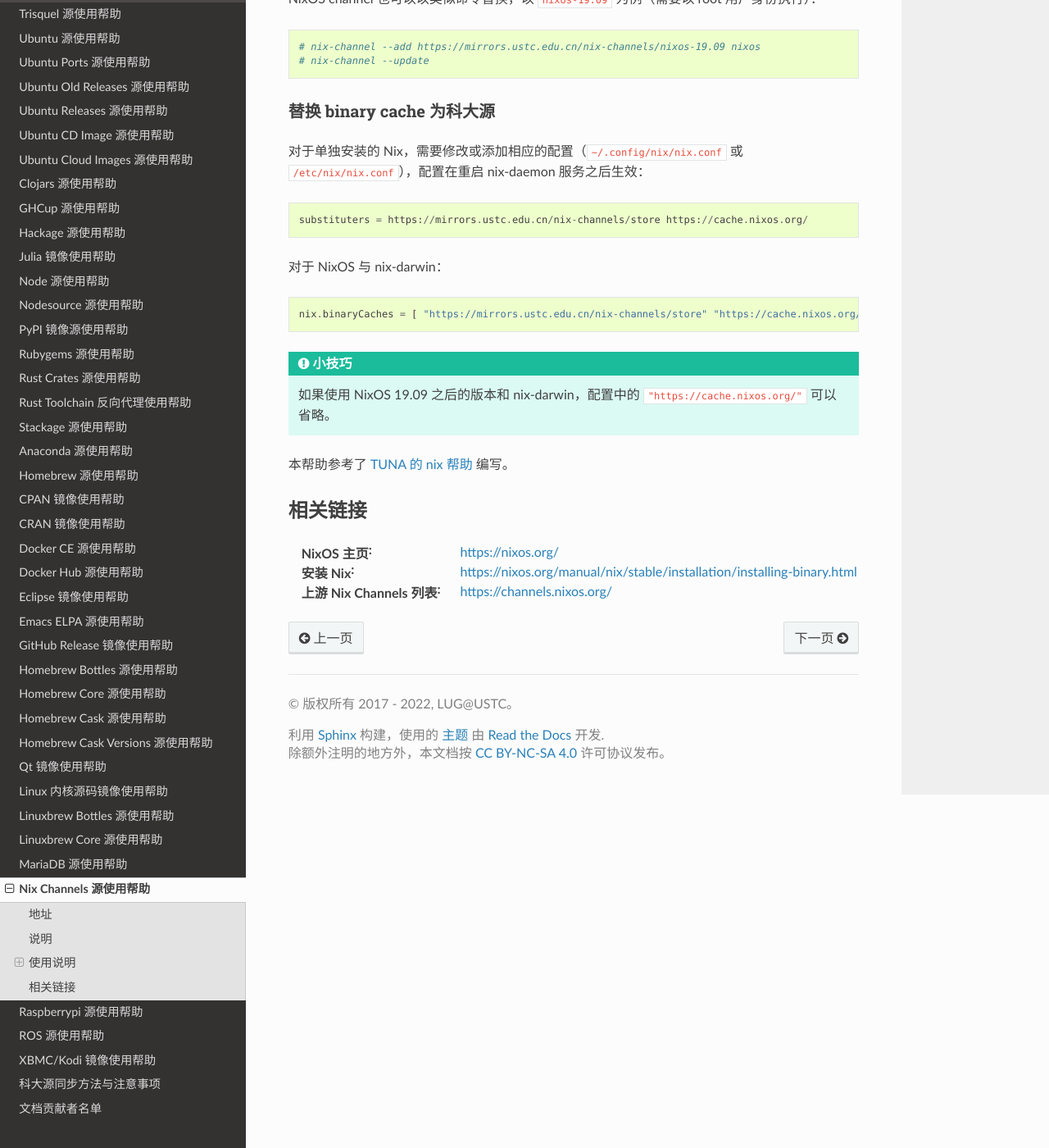
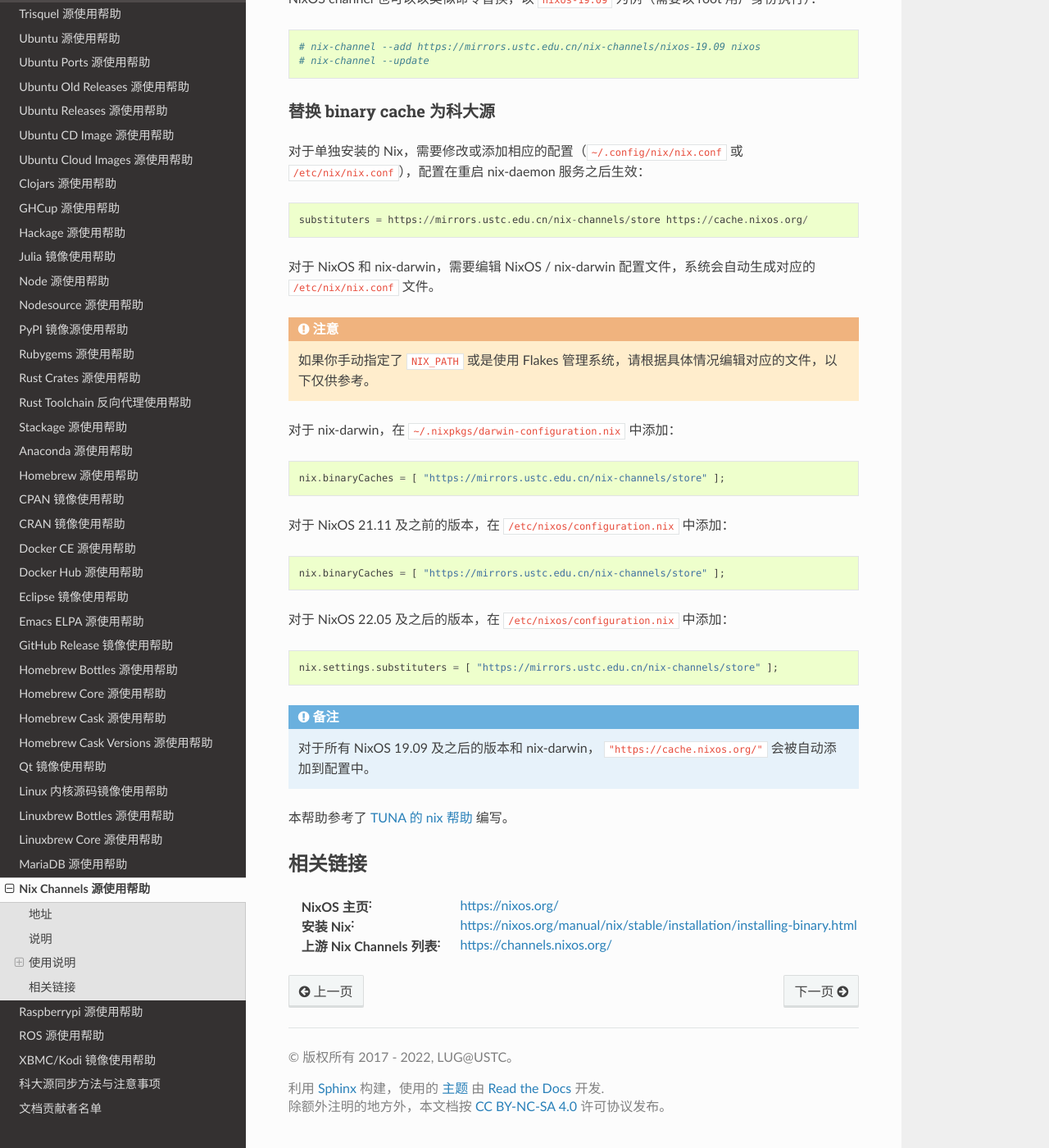
Before and after one commit to ustclug/mirrorhelp, a Sphinx documentation site: the page built from source/nix-channels.rst, in a window 1280 px wide and 1400 px high, scrolled down 663 px. Shown: the whole window at 82% size. Built offline with Sphinx 7.4.7 and the Read the Docs theme 2.0.0, drawn with Linux system fonts in a browser that asks for light colours; pages that are not in the unit, such as notebooks, are missing from menus.

Commit message:
nix-channels: add instructions for NixOS 22.05 (#204)
* nix-channels: add instructions for NixOS 22.05

* nix-channels: mention configuration.nix

```diff
--- a/source/nix-channels.rst
+++ b/source/nix-channels.rst
@@ -42,14 +42,31 @@
 
     substituters = https://mirrors.ustc.edu.cn/nix-channels/store https://cache.nixos.org/
 
-对于 NixOS 与 nix-darwin：
+对于 NixOS 和 nix-darwin，需要编辑 NixOS / nix-darwin 配置文件，系统会自动生成对应的 ``/etc/nix/nix.conf`` 文件。
+
+.. attention::
+    如果你手动指定了 ``NIX_PATH`` 或是使用 Flakes 管理系统，请根据具体情况编辑对应的文件，以下仅供参考。
+
+对于 nix-darwin，在 ``~/.nixpkgs/darwin-configuration.nix`` 中添加：
 
 ::
 
-    nix.binaryCaches = [ "https://mirrors.ustc.edu.cn/nix-channels/store" "https://cache.nixos.org/" ];
+    nix.binaryCaches = [ "https://mirrors.ustc.edu.cn/nix-channels/store" ];
 
-.. tip::
-    如果使用 NixOS 19.09 之后的版本和 nix-darwin，配置中的 ``"https://cache.nixos.org/"`` 可以省略。
+对于 NixOS 21.11 及之前的版本，在 ``/etc/nixos/configuration.nix`` 中添加：
+
+::
+
+    nix.binaryCaches = [ "https://mirrors.ustc.edu.cn/nix-channels/store" ];
+
+对于 NixOS 22.05 及之后的版本，在 ``/etc/nixos/configuration.nix`` 中添加：
+
+::
+
+    nix.settings.substituters = [ "https://mirrors.ustc.edu.cn/nix-channels/store" ];
+
+.. note::
+    对于所有 NixOS 19.09 及之后的版本和 nix-darwin， ``"https://cache.nixos.org/"`` 会被自动添加到配置中。
 
 本帮助参考了 `TUNA 的 nix 帮助 <https://mirrors.tuna.tsinghua.edu.cn/help/nix/>`_ 编写。
 
```
